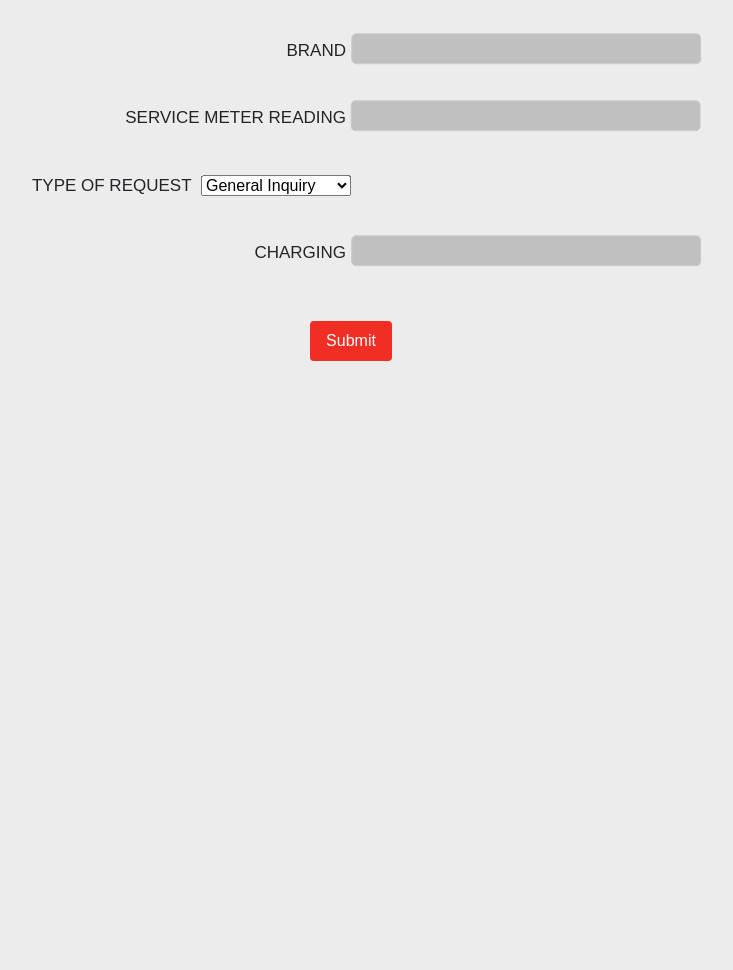
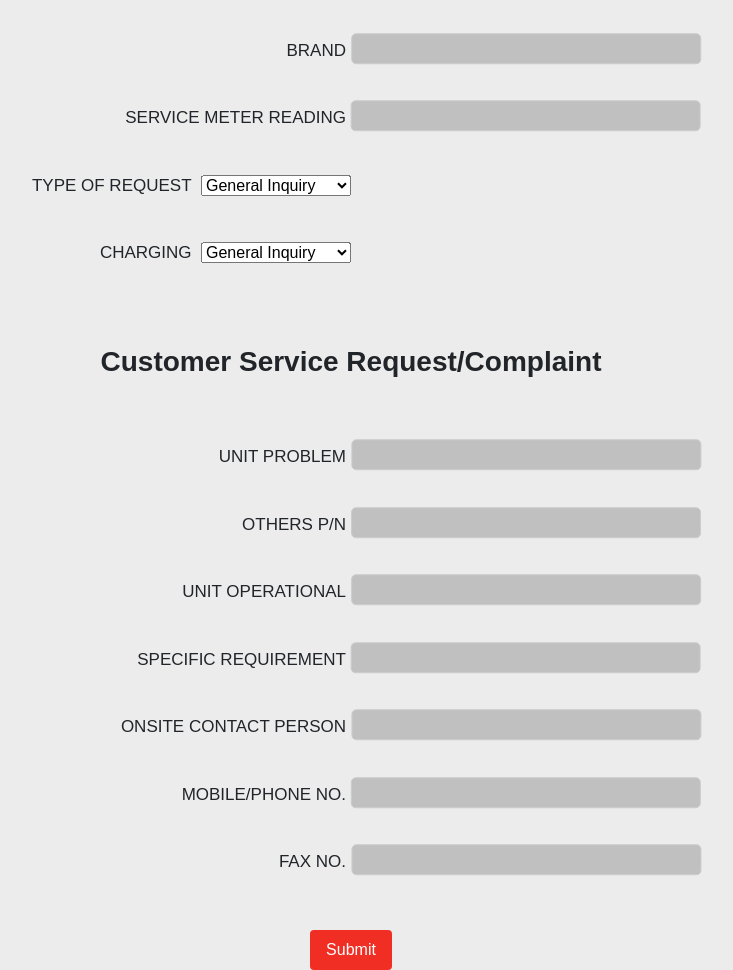
Before and after one commit to t0m5krt/Thesis, a PHP site: page /service-request.html in a window 1280 px wide. Shown: the part 591-1561 px from the top of the page, without its empty margins (289-1022 px from the left). Before the commit the page ends 952 px from the top, so only its background shows below. Run offline with PHP 8.4, Linux system fonts and the light colour scheme.

Commit message:
fixing the index.html and adding some input on customer service request

```diff
--- a/service-request-design.css
+++ b/service-request-design.css
@@ -17,7 +17,6 @@ form {
   height: 100vh;
   margin: auto;
   width: 100%;
-
 }
 
 .form-title h3 {
@@ -61,9 +60,8 @@ textarea {
   border: 1px solid #000;
   border-radius: 4px;
   box-sizing: border-box;
+}
 
-
-}
 button[type="submit"] {
   background-color: #f02e24;
   color: #fff;
@@ -76,3 +74,11 @@ button[type="submit"] {
 button[type="submit"]:hover {
   background-color: #f02e24;
 }
+
+button[type="submit"]:focus {
+  outline: none;
+}
+.form-title1 h3 {
+  padding-bottom: 47px;
+  font-weight: bold;
+}
--- a/service-request.html
+++ b/service-request.html
@@ -79,7 +79,53 @@
 
       <div class="form-group">
         <label for="charging">CHARGING</label>
-        <input type="text" id="charging" name="charging" />
+        <select id="charging" name="charging">
+          <option value="general">General Inquiry</option>
+          <option value="support">Technical Support</option>
+          <option value="billing">Billing Question</option>
+          <option value="other">Other</option>
+        </select>
+      </div>
+      <br />
+      <div class="form-title1">
+        <h3>Customer Service Request/Complaint</h3>
+      </div>
+      <br />
+      <div class="form-group">
+        <label for="unit-problem">UNIT PROBLEM</label>
+        <input type="text" id="unit-problem" name="unit-problem" />
+      </div>
+      <div class="form-group">
+        <label for="others">OTHERS P/N</label>
+        <input type="text" id="others" name="others" />
+      </div>
+      <div class="form-group">
+        <label for="unit-operational">UNIT OPERATIONAL</label>
+        <input type="text" id="unit-operational" name="unit-operational" />
+      </div>
+      <div class="form-group">
+        <label for="specific-requirement">SPECIFIC REQUIREMENT</label>
+        <input
+          type="text"
+          id="specific-requirement"
+          name="specific-requirement"
+        />
+      </div>
+      <div class="form-group">
+        <label for="onsite-contact-person">ONSITE CONTACT PERSON</label>
+        <input
+          type="text"
+          id="onsite-contact-person"
+          name="onsite-contact-person"
+        />
+      </div>
+      <div class="form-group">
+        <label for="mobile-or-phone-no">MOBILE/PHONE NO.</label>
+        <input type="text" id="mobile-or-phone-no" name="mobile-or-phone-no" />
+      </div>
+      <div class="form-group">
+        <label for="fax-no">FAX NO.</label>
+        <input type="text" id="fax-no" name="fax-no" />
       </div>
       <button type="submit">Submit</button>
     </form>
```
Also changed, not shown: index.html (+148 -0 lines).
